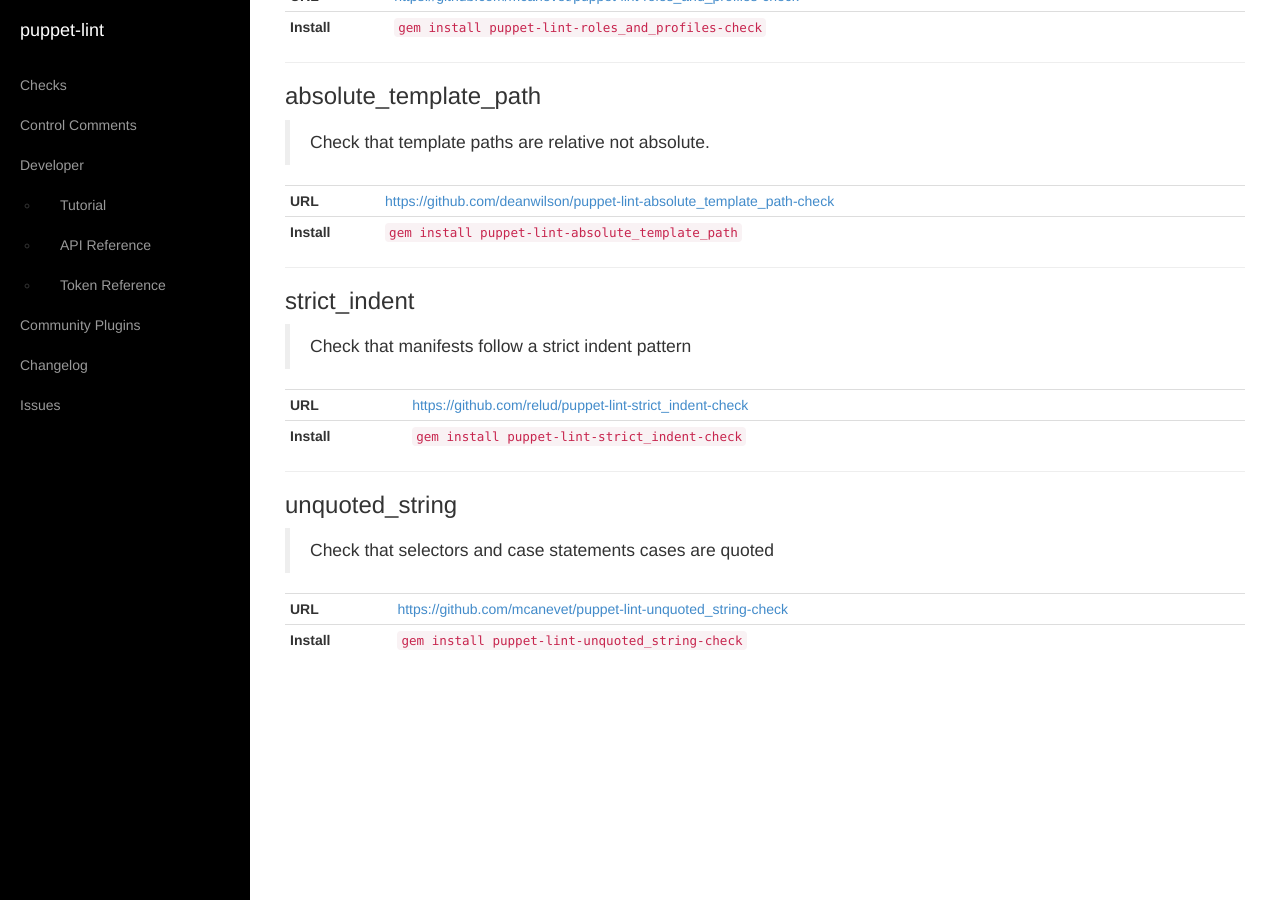
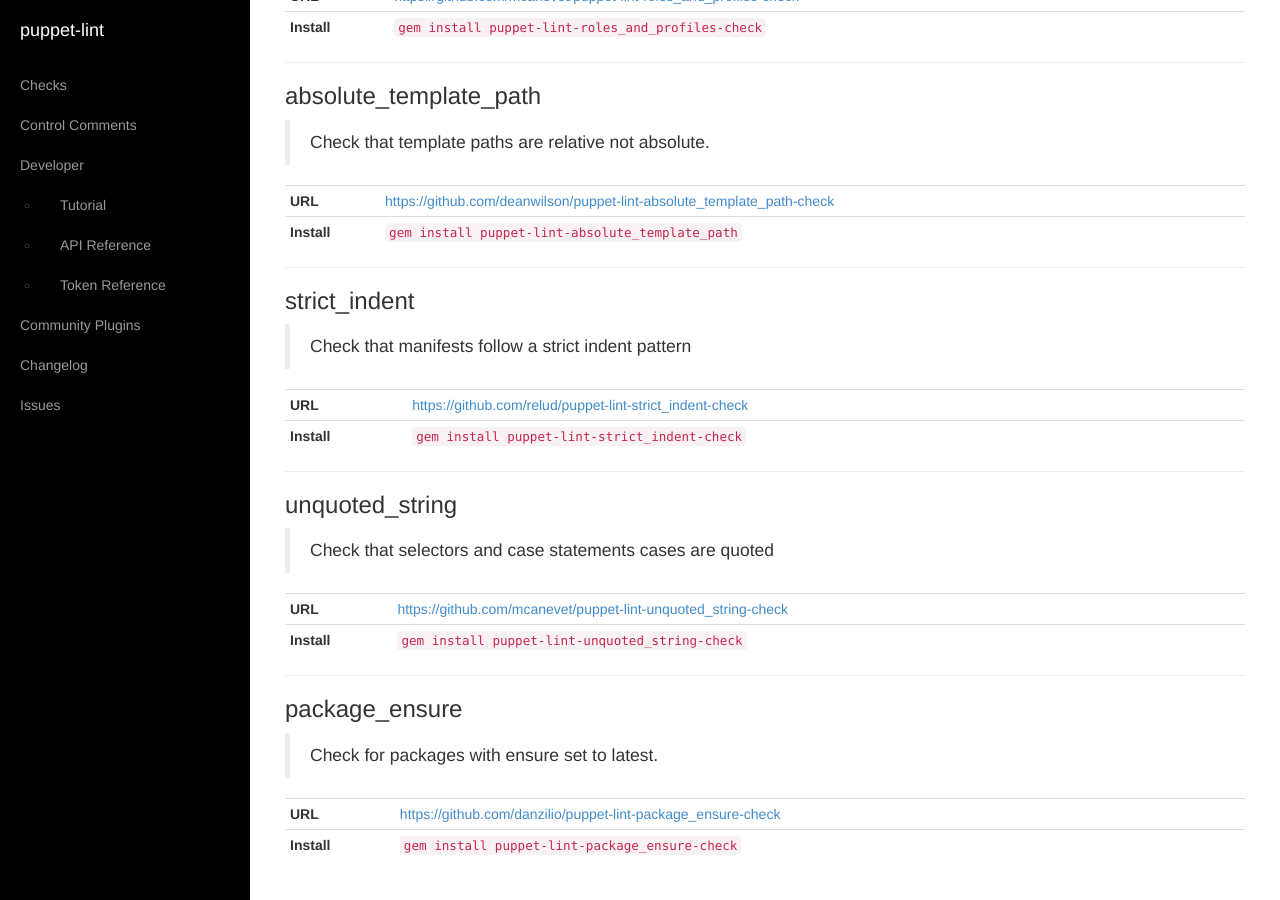
Before and after one commit to rodjek/puppet-lint, a Jekyll site: the page built from plugins/index.md, in a window 1280 px wide and 900 px high, scrolled down 855 px. Built offline with Jekyll 4.4.1, drawn with Linux system fonts in a browser that asks for light colours.

Commit message:
Adding package_ensure plugin

```diff
--- a/plugins/index.md
+++ b/plugins/index.md
@@ -72,3 +72,13 @@ layout: default
 | **URL**     | <https://github.com/mcanevet/puppet-lint-unquoted_string-check> |
 | **Install** | `gem install puppet-lint-unquoted_string-check`                 |
 {: .table .table-condensed }
+
+---
+
+### package_ensure
+
+> Check for packages with ensure set to latest.
+
+| **URL**     | <https://github.com/danzilio/puppet-lint-package_ensure-check>
+| **Install** | `gem install puppet-lint-package_ensure-check`
+{: .table .table-condensed }
```
